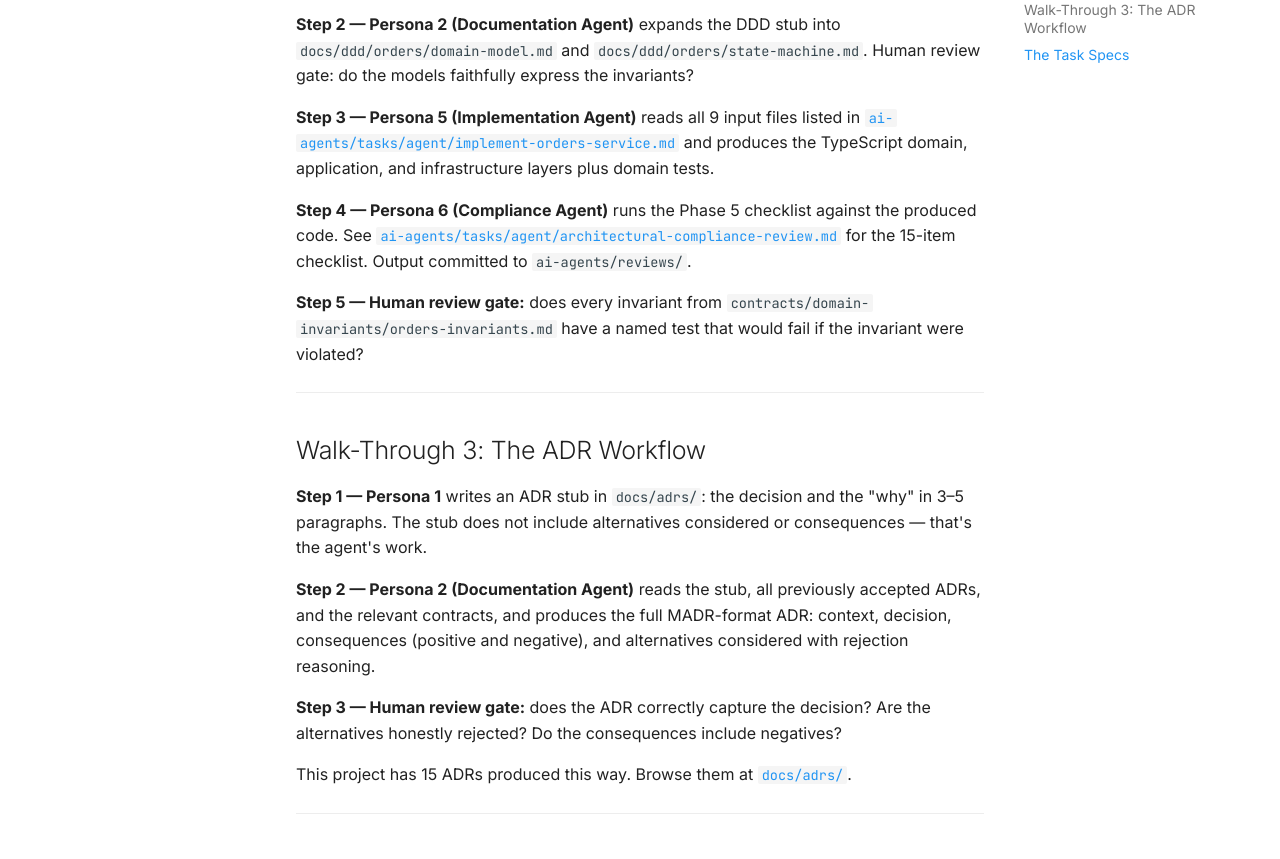
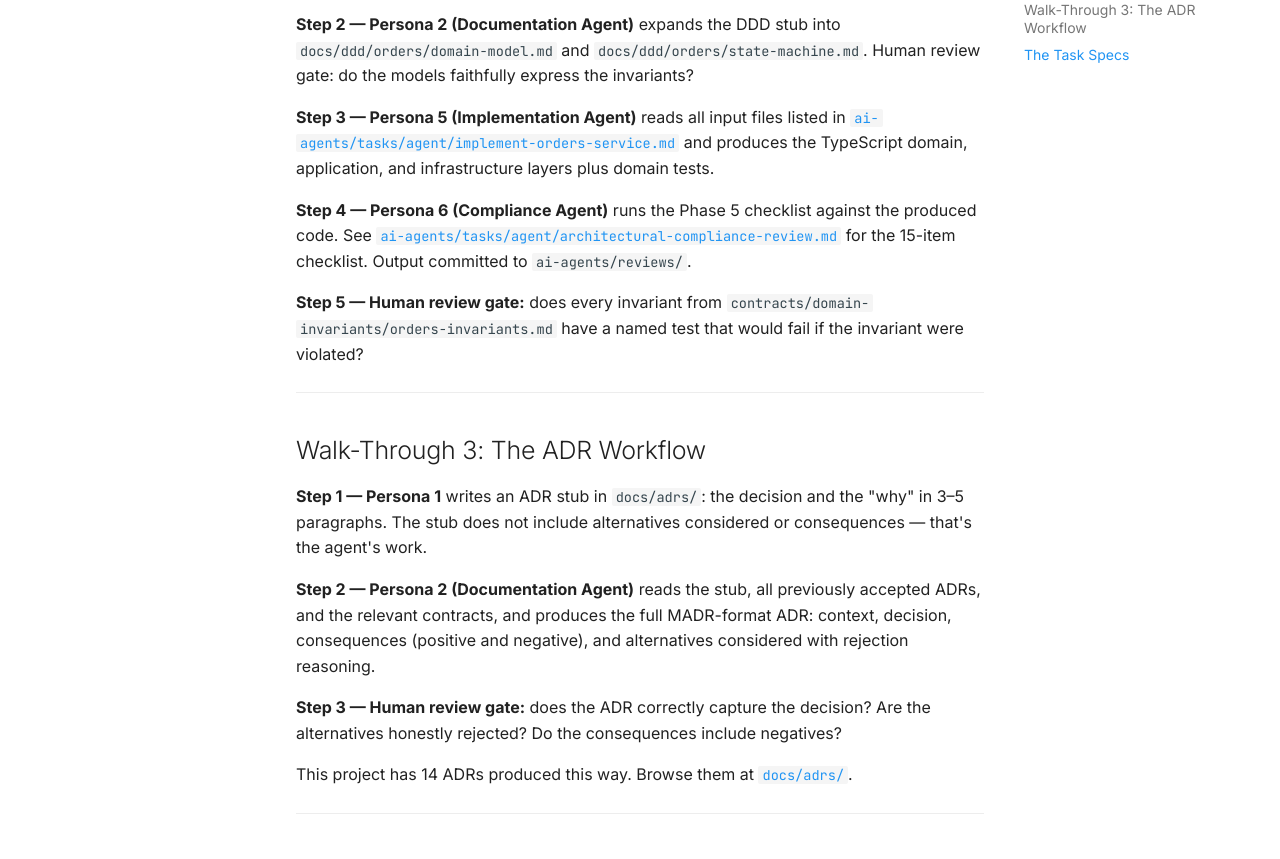
Before and after one commit to naren-chakraview/chakraview-enterprise-modernization, an MkDocs documentation site: the page built from docs/how-this-was-built.md, in a window 1280 px wide and 1400 px high, scrolled down 1616 px. Shown: the part 263-1122 px from the top of the window. Built offline with MkDocs 1.6.1 and Material for MkDocs 9.7.7, drawn with Linux system fonts in a browser that asks for light colours; comment, search, counter and statistics services are not loaded.

Commit message:
docs: fix broken persona link, stale input-file count, and ADR count

```diff
--- a/docs/how-this-was-built.md
+++ b/docs/how-this-was-built.md
@@ -56,7 +56,7 @@
 
 **Step 2 — Persona 2 (Documentation Agent)** expands the DDD stub into `docs/ddd/orders/domain-model.md` and `docs/ddd/orders/state-machine.md`. Human review gate: do the models faithfully express the invariants?
 
-**Step 3 — Persona 5 (Implementation Agent)** reads all 9 input files listed in [`ai-agents/tasks/agent/implement-orders-service.md`](https://github.com/naren-chakraview/chakraview-enterprise-modernization/blob/main/ai-agents/tasks/agent/implement-orders-service.md) and produces the TypeScript domain, application, and infrastructure layers plus domain tests.
+**Step 3 — Persona 5 (Implementation Agent)** reads all input files listed in [`ai-agents/tasks/agent/implement-orders-service.md`](https://github.com/naren-chakraview/chakraview-enterprise-modernization/blob/main/ai-agents/tasks/agent/implement-orders-service.md) and produces the TypeScript domain, application, and infrastructure layers plus domain tests.
 
 **Step 4 — Persona 6 (Compliance Agent)** runs the Phase 5 checklist against the produced code. See [`ai-agents/tasks/agent/architectural-compliance-review.md`](https://github.com/naren-chakraview/chakraview-enterprise-modernization/blob/main/ai-agents/tasks/agent/architectural-compliance-review.md) for the 15-item checklist. Output committed to `ai-agents/reviews/`.
 
@@ -72,7 +72,7 @@
 
 **Step 3 — Human review gate:** does the ADR correctly capture the decision? Are the alternatives honestly rejected? Do the consequences include negatives?
 
-This project has 15 ADRs produced this way. Browse them at [`docs/adrs/`](adrs/README.md).
+This project has 14 ADRs produced this way. Browse them at [`docs/adrs/`](adrs/README.md).
 
 ---
 
```
Also changed, not shown: ai-agents/README.md (+1 -1 lines).
